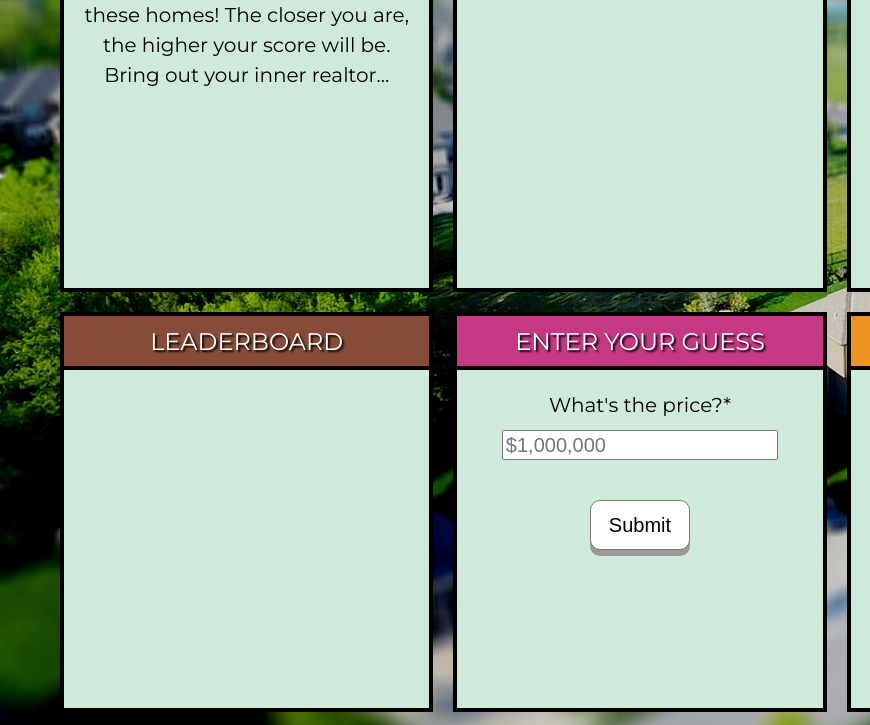
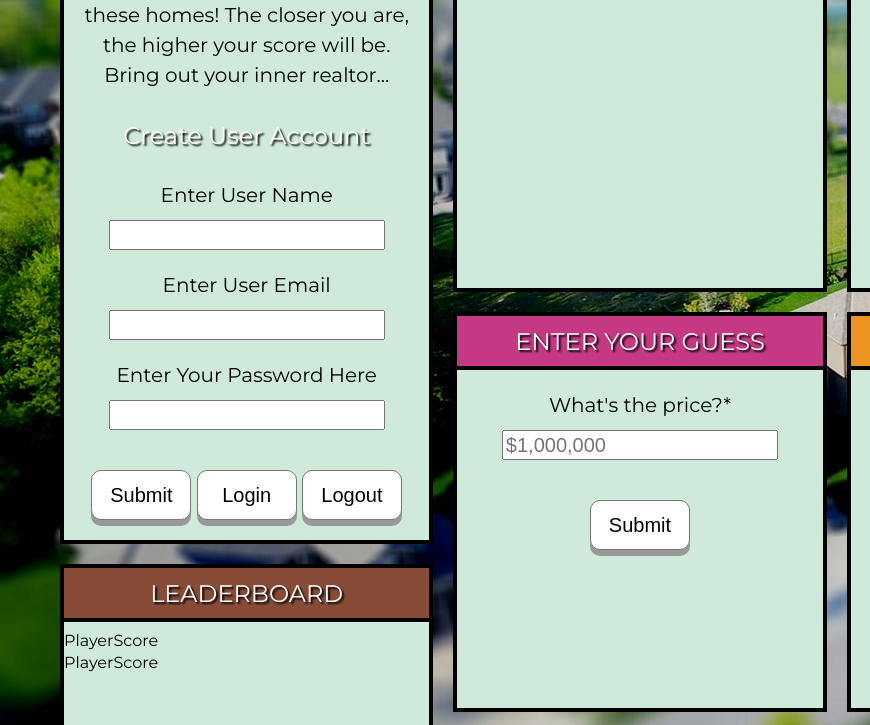
Before and after one commit to tmr1026/Zillopoly, a plain HTML site: page index.html in a window 1280 px wide. Shown: the part 226-951 px from the top of the page, 0-870 px from the left. Drawn offline with nearby package versions, Linux system fonts and the light colour scheme; no server answers.

Commit message:
Auth updates 1

```diff
--- a/index.html
+++ b/index.html
@@ -26,6 +26,23 @@
             <p>Try to guess the list price of these homes! The closer you are, the higher your score will be. Bring out
                 your inner realtor...</p>
             <div id="login"></div>
+            <h2>Create User Account</h2>
+            <form id="rendered-form">
+                <div class="rendered-form">
+                    <label id="userName">Enter User Name</label>
+                    <input id="userName-input">
+                    <br>
+                    <label id="userEmail">Enter User Email</label>
+                    <input id="userEmail-input">
+                    <br>
+                    <label id="userPw">Enter Your Password Here</label>
+                    <input id="userPw-input">
+                    <br>
+                    <button id="submitBtn" type="submit">Submit</button>
+                    <button id="ssubmitSignInBtn" type="submit">Login</button>
+                    <button id="submitSignOutBtn" type="submit">Logout</button>
+                </div>
+            </form>
         </section>
 
         <!-- Leaderboard Section -->
@@ -33,6 +50,23 @@
             <h2 class="leaderboardbanner">LEADERBOARD</h2>
             <hr>
             <div id="leaderboard"></div>
+            <table class="table" id="userTable">
+                <!-- table head -->
+                <thead>
+                    <tr>
+                        <th>Player</th>
+                        <th>Score</th>
+                    </tr>
+                </thead>
+                <!-- table body -->
+                <tbody id="userData">
+                    <tr>
+                        <td>Player</td>
+                        <td>Score</td>
+                    </tr>
+                </tbody>
+            </table>
+
         </section>
 
         <!-- Images and Home Data Section -->
@@ -121,6 +155,7 @@
         integrity="sha256-FgpCb/KJQlLNfOu91ta32o/NMZxltwRo8QtmkMRdAu8=" crossorigin="anonymous"></script>
     <!-- <script type="text/javascript" src="//cdn.jsdelivr.net/npm/slick-carousel@1.8.1/slick/slick.min.js"></script> -->
     <script type="text/javascript" src="assets/scripts/app.js"></script>
+    <script type= "text/javascript" src="assets/scripts/auth.js"></script>
     <!-- <script type="text/javascript" src="assets/scripts/slick.js"></script> -->
 
 </body>
```
